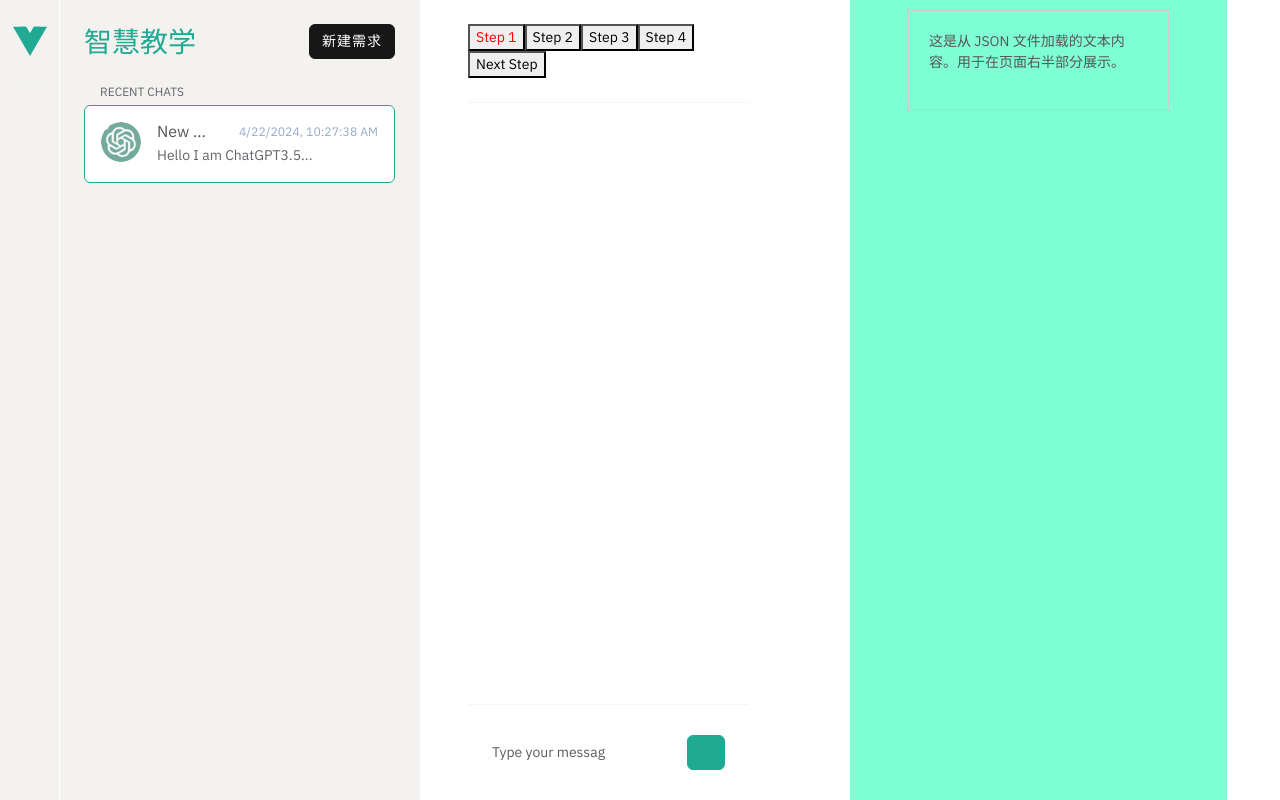
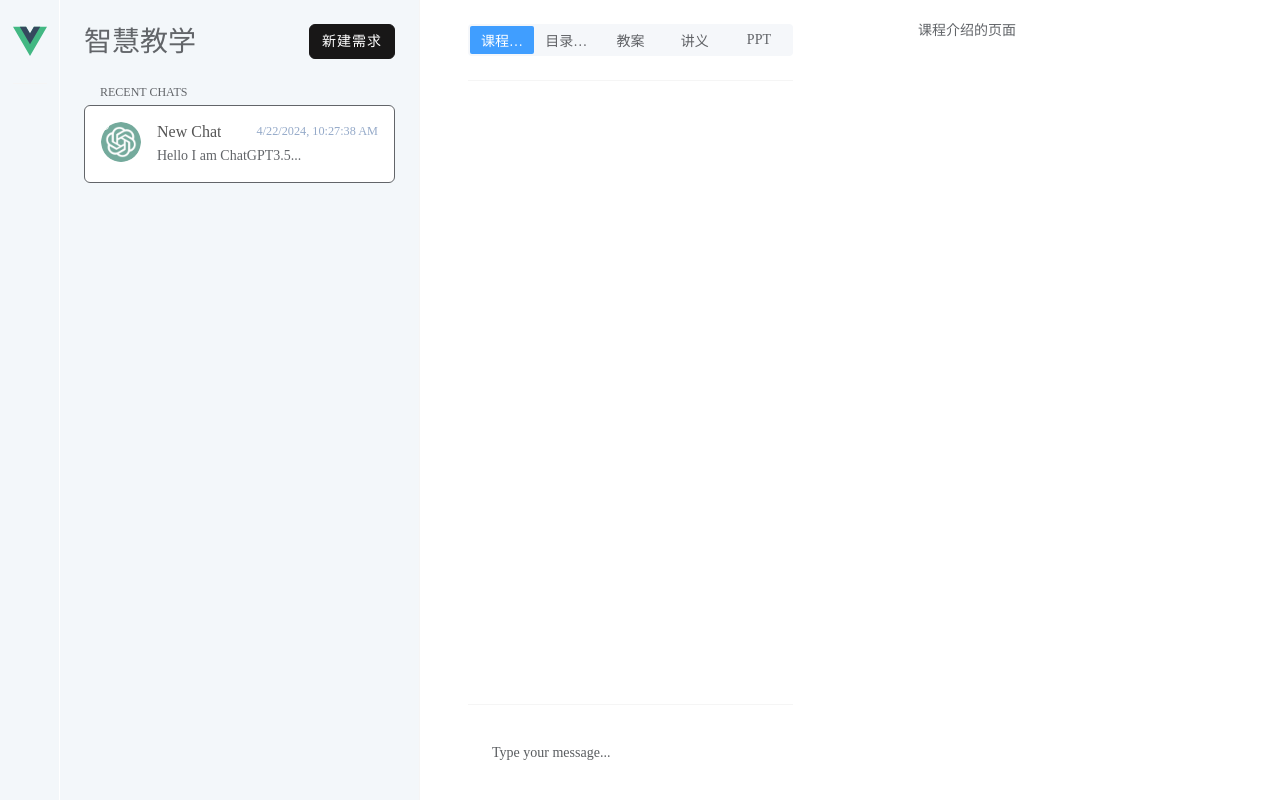
Before and after one commit to guoleikkl/class_ai, a Vue app: page /chat in a window 1280 px wide. Built offline with nearby package versions, Linux system fonts and the light colour scheme; what @kangc/v-md-editor would draw is missing.

Commit message:
Segmented

```diff
--- a/index.html
+++ b/index.html
@@ -1,14 +1,17 @@
 <!DOCTYPE html>
 <html lang="en">
+
 <head>
   <meta http-equiv="Content-Type" content="text/html; charset=UTF-8">
   <meta http-equiv="X-UA-Compatible" content="IE=Edge">
   <meta name="viewport" content="width=device-width, initial-scale=1, shrink-to-fit=no">
   <meta name="description" content="Responsive Bootstrap 4 and web Application ui kit.">
-    <title>chatgpt-ui</title>
+  <title>个性化教育内容生成平台</title>
 </head>
+
 <body id="rootbody">
   <div id="app"></div>
   <script type="module" src="/src/main.ts"></script>
 </body>
+
 </html>
--- /dev/null
+++ b/src/components/CourseIntroduction.vue
@@ -0,0 +1,5 @@
+<template>
+  <div class="common-layout">
+    <el-main>课程介绍的页面</el-main>
+  </div>
+</template>
--- /dev/null
+++ b/src/components/LectureNote.vue
@@ -0,0 +1,5 @@
+<template>
+  <div class="common-layout">
+    <el-main>讲义</el-main>
+  </div>
+</template>
--- /dev/null
+++ b/src/components/LessonPlan.vue
@@ -0,0 +1,5 @@
+<template>
+  <div class="common-layout">
+    <el-main>教案</el-main>
+  </div>
+</template>
--- /dev/null
+++ b/src/components/Outline.vue
@@ -0,0 +1,5 @@
+<template>
+  <div class="common-layout">
+    <el-main>目录大纲</el-main>
+  </div>
+</template>
--- /dev/null
+++ b/src/components/PPT.vue
@@ -0,0 +1,5 @@
+<template>
+  <div class="common-layout">
+    <el-main>ppt的页面</el-main>
+  </div>
+</template>
--- /dev/null
+++ b/src/components/StepIndicator.vue
@@ -0,0 +1,25 @@
+<template>
+  <div>
+    <el-segmented v-model="value" :options="options" block @change="updatePage"/>
+  </div>
+</template>
+
+
+<script lang="ts" setup>
+import { ref, withDefaults, defineProps, defineEmits  } from 'vue'
+const props = withDefaults(defineProps(), {})
+
+const emit = defineEmits(['update:page'])
+const value = ref('课程介绍')
+
+const options = [
+  '课程介绍',
+  '目录大纲',
+  '教案',
+  '讲义',
+  'PPT',
+]
+const updatePage=(newval:string)=>{
+  emit('update:page',newval)
+}
+</script>
--- a/src/views/ChatView.vue
+++ b/src/views/ChatView.vue
@@ -3,14 +3,15 @@ import { onMounted, ref } from 'vue'
 import { useRoute } from 'vue-router'
 import { router } from '@/router'
 import { useScroll } from './hooks/useScroll'
-import VuePdfApp from "vue3-pdf-app"
 import "vue3-pdf-app/dist/icons/main.css"
 import { encode } from 'gpt-tokenizer'
-
-import StepIndicator from './StepIndicator.vue'
-import TextDisplay from './TextDisplay.vue'
-
-const someText = ref('这里是一些要展示的文本...')
+import CourseIntroduction from '@/components/CourseIntroduction.vue'
+import lectureNote from '@/components/LectureNote.vue'
+import LessonPlan from '@/components/LessonPlan.vue'
+import PPT from '@/components/PPT.vue'
+import Outline from '@/components/Outline.vue'
+import StepIndicator from '../components/StepIndicator.vue'
+const someText = ref('测试文本显示...')
 const faqData = ref([])
 
 onMounted(async () => {
@@ -27,17 +28,11 @@ onMounted(async () => {
   // const response_ans = await fetch(url_ans.href)  // 确保路径正确
   // const answers = await response_ans.json()
 });
-
-
-
 const currentStep = ref(1);
-
 const { scrollRef, scrollToBottom } = useScroll()
-
 // Conversation and PDF preview panel toggle control
 let showTab = ref<string>("nav-tab-chat")
 let tabWidth = ref<string>("")
-
 // vue3-pdf-app UI configuration
 let pdfFile = ref<string>("")
 const config = ref<{}>({
@@ -63,6 +58,12 @@ const config = ref<{}>({
     }
   },
 })
+
+//页面切换
+let activePage = ref('课程介绍')
+const handlePageChange = (newPage:string) => {
+  activePage.value = newPage
+}
 
 // Message input box
 const prompt = ref<string>('')
@@ -161,7 +162,7 @@ if (!uuid || uuid === '0') {
   scrollToBottom()
 }
 
-function updateStep(newStep) {
+function updateStep(newStep:number) {
   currentStep.value = newStep;
   sendStepMessage(`已进入第 ${newStep} 步`);
 }
@@ -173,7 +174,7 @@ function nextStep() {
   }
 }
 
-async function sendStepMessage(message) {
+async function sendStepMessage(message:string) {
   // 这里你可以添加发送消息到聊天的逻辑
   // 例如：
   // messageList.value.push({ content: message, sender: 'system' });
@@ -355,72 +356,6 @@ function handleSubmit() {
   onConversation()
 }
 
-
-// async function onConversation() {
-//   let message = prompt.value.trim();
-//   if (!message) {
-//     return; // 如果用户输入为空，直接返回
-//   }
-
-//   // 清空输入框并禁用发送按钮
-//   prompt.value = '';
-//   buttonDisabled.value = true;
-
-//   // 构造发送消息并添加到消息列表
-//   messageList.value.push({
-//     send: {
-//       model: "local-faq",
-//       messages: [{
-//         role: "user",
-//         content: message,
-//         fileName: undefined,
-//         fileSize: 0
-//       }],
-//       temperature: 0,
-//     },
-//     loading: true,
-//   });
-
-//   // 查找匹配的问题和答案
-//   const match = faqData.value.find(faq => faq.question.toLowerCase() === message.toLowerCase());
-
-//   // 如果找到匹配的问题
-//   if (match) {
-//     messageList.value.push({
-//       receive: {
-//         model: "local-faq",
-//         choices: [{
-//           message: {
-//             content: match.answer,
-//             delta: { content: match.answer }
-//           }
-//         }]
-//       },
-//       loading: false
-//     });
-//   } else {
-//     // 如果没有找到匹配，返回默认回答
-//     messageList.value.push({
-//       receive: {
-//         model: "local-faq",
-//         choices: [{
-//           message: {
-//             content: "对不起，我无法找到关于这个问题的答案。"
-//           }
-//         }]
-//       },
-//       loading: false
-//     });
-//   }
-
-//   scrollToBottom();
-//   buttonDisabled.value = false;
-// }
-
-
-
-
-
 // Stream request to ChatGPT3.5
 async function onConversation() {
   let message = prompt.value
@@ -520,11 +455,6 @@ async function onConversation() {
     })
 
     console.log("response", response)
-
-
-
-
-
     // Reset file upload related states immediately after sending to ChatGPT
     fileName.value = ''
     fileSize.value = 0
@@ -618,7 +548,7 @@ function handleDele(selectedUuid: string) {
 </script>
 
 <template>
-  <div id="layout" class="theme-cyan">
+  <div id="layout" class="common-layout">
     <!-- Sidebar -->
       <div class="navigation navbar justify-content-center py-xl-4 py-md-3 py-0 px-3">
       <a href="#" title="ChatGPT-UI" class="brand">
@@ -693,54 +623,15 @@ function handleDele(selectedUuid: string) {
             </ul>
           </div>
         <!-- end Chat Records -->
-        <!-- PDF Preview -->
-        <div class="tab-pane fade active show" id="nav-tab-doc" role="tabpanel" v-if="showTab === 'nav-tab-doc'">
-          <div class="d-flex justify-content-between align-items-center mb-4">
-            <h3 class="mb-0 text-primary">ChatGPT-PDF</h3>
-            <div>
-              <button class="btn btn-dark" type="button" @click="handleBackChat">Back Chat</button>
       </div>
       </div>
-          <ul class="chat-list">
-            <li class="header d-flex justify-content-between ps-3 pe-3 mb-1">
-              <span>PREVIEW</span>
-            </li>
-            <li>
-              <vue-pdf-app style="height: 100vh;" :config="config" :pdf="pdfFile"></vue-pdf-app>
-            </li>
-          </ul>
-        </div>
-        <!-- end PDF Preview -->
-      </div>
-    </div>
-
     <div class="main px-xl-5 px-lg-4 px-3">
       <div class="chat-body">
         <!-- Chat Box Header -->
         <div class="chat-header border-bottom py-xl-4 py-md-3 py-2">
-          <StepIndicator :currentStep="currentStep" @updateStep="updateStep" @nextStep="nextStep" />
-          <!-- <div class="container-xxl">
-            <div class="row align-items-center">
-              <div class="col-6 col-xl-4">
-                <div class="media">
-                  <div class="me-3 show-user-detail">
-                    <span class="status rounded-circle"></span>
-                    <img class="avatar rounded-circle" src="../assets/chatgpt.jpg" alt="avatar">
-                  </div>
-                  <div class="media-body overflow-hidden">
-                    <div class="d-flex align-items-center mb-1">
-                      <h6 class="text-truncate mb-0 me-auto">ChatGPT 3.5</h6>
-                    </div>
-                    <div class="text-truncate">Powered By OpenAI</div>
-                  </div>
-                </div>
-              </div>
-            </div>
-          </div> -->
+          <StepIndicator @update:page="handlePageChange"></StepIndicator>
         </div>
         <!-- end Chat Box Header -->
-
-
         <div class="chat-content" id="scrollRef" ref="scrollRef">
           <div class="container-xxl">
             <ul class="list-unstyled py-4" v-for="(item, index) of messageList">
@@ -853,35 +744,18 @@ function handleDele(selectedUuid: string) {
           </div>
         </div>
         <!-- end Message Input Box -->
-
-
       </div>
     </div>
-
-    <div class="main px-xl-5 px-lg-4 px-3" style="background-color: aquamarine;">
-      <!-- 文本展示模块 -->
-      <TextDisplay :text="someText" />
+    <div class="main px-xl-1 px-lg-1 px-1">
+      <div v-if="activePage === '课程介绍'"><CourseIntroduction></CourseIntroduction></div>
+      <div v-else-if="activePage === '目录大纲'"><Outline></Outline></div>
+      <div v-else-if="activePage === '教案'"><LessonPlan></LessonPlan></div>
+      <div v-else-if="activePage === '讲义'"><lectureNote></lectureNote></div>
+      <div v-else-if="activePage === 'PPT'"><PPT></PPT></div>
     </div>
-
-    <!-- Empty Page -->
-    <div class="main px-xl-5 px-lg-4 px-3" style="display:none">
-      <div class="chat-body">
-        <div class="chat d-flex justify-content-center align-items-center h-100 text-center py-xl-4 py-md-3 py-2">
-          <div class="container-xxl">
-            <div class="avatar lg avatar-bg me-auto ms-auto mb-5">
-              <img class="avatar lg rounded-circle border" src="../assets/user.png" alt="">
-              <span class="a-bg-1"></span>
-              <span class="a-bg-2"></span>
+    <!-- 后续页面内容可按照实际需求自行添加 -->
+    <!-- <el-main><TextDisplay :text="someText" /></el-main> -->
   </div>
-            <h5 class="font-weight-bold">Hey, Robert!</h5>
-            <p>Please select a chat to start messaging.</p>
-          </div>
-        </div>
-      </div>
-    </div>
-    <!-- end Empty Page -->
-  </div>
-
 </template>
 
 <style scoped>
@@ -889,9 +763,6 @@ function handleDele(selectedUuid: string) {
   display: flex;
   height: 100vh;
 }
-
-
-
 .chat-right {
   width: 300px;
   /* 右侧固定宽度 */
@@ -900,4 +771,10 @@ function handleDele(selectedUuid: string) {
   justify-content: flex-end;
   background-color: aqua;
 }
+.demo-tabs > .el-tabs__content {
+  padding: 32px;
+  color: #6b778c;
+  font-size: 32px;
+  font-weight: 600;
+}
 </style>
```
Also changed, not shown: package.json (+4 -3 lines), src/main.ts (+5 -4 lines), src/views/StepIndicator1.vue (renamed from src/views/StepIndicator.vue), 1 other file (tests, documents, lock files or other folders). Lines whose indentation alone changed are shown as unchanged.
